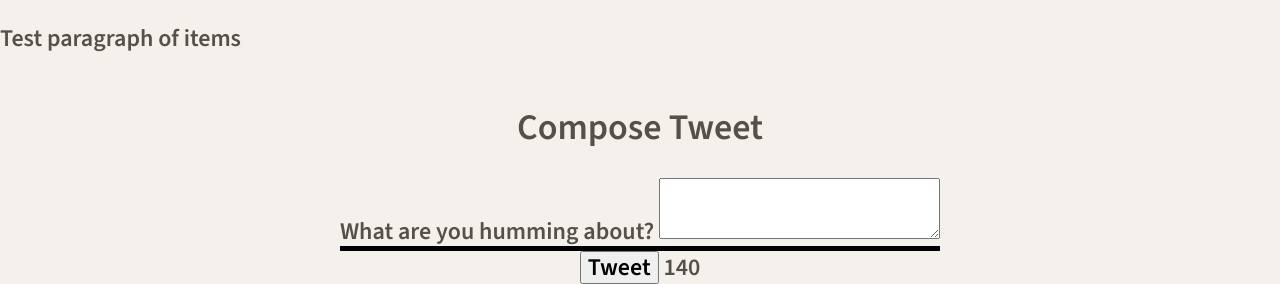
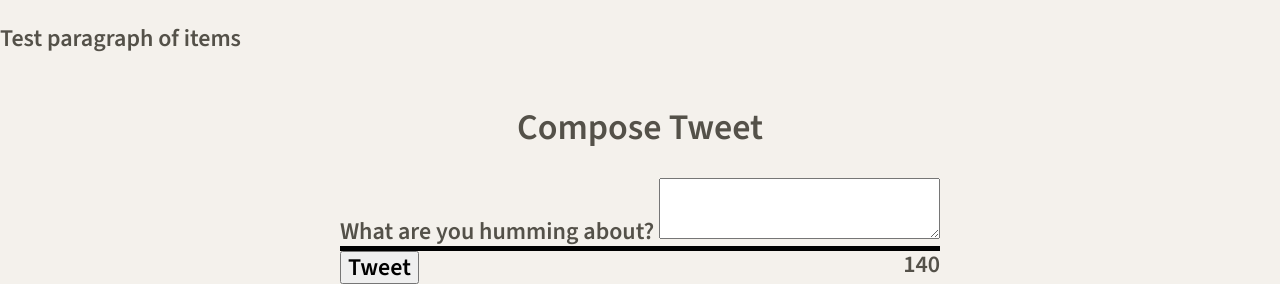
Before and after one commit to liuprestin/tweeeter-clone, a website: page public/index.html in a window 1280 px wide. Shown: the part 701-985 px from the top of the page. Drawn offline with nearby package versions, Linux system fonts and the light colour scheme.

Commit message:
tweak the tweet submission html and styling

```diff
--- a/public/index.html
+++ b/public/index.html
@@ -80,9 +80,9 @@ https://fonts.googleapis.com/css2?family=Material+Symbols+Outlined:opsz,wght,FIL
           >
           <textarea name="text" id="tweet_text"></textarea>
         </div>
-        <div>
-          <button type="submit">Tweet</button>
-          <output name="counter" class="counter" for="tweet-text">140</output>
+        <div id="tweet_submit">
+          <button id="tweet_submit_btn" type="submit">Tweet</button>
+          <output id="tweet_counter" name="counter" class="counter" for="tweet-text">140</output>
         </div>
       </form>
     </section>
--- a/public/styles/tweetForm.css
+++ b/public/styles/tweetForm.css
@@ -22,5 +22,14 @@
 
 #tweet_submit {
   display: flex;
+  width: 100%;
   justify-content: space-between;
 }
+
+#tweet_submit_btn {
+
+}
+
+#tweet_counter {
+
+}
--- a/server/data-files/initial-tweets.json
+++ b/server/data-files/initial-tweets.json
@@ -8,7 +8,7 @@
     "content": {
       "text": "If I have seen further it is by standing on the shoulders of giants"
     },
-    "created_at": 1686329415252
+    "created_at": 1686339742186
   },
   {
     "user": {
@@ -19,6 +19,6 @@
     "content": {
       "text": "Je pense , donc je suis"
     },
-    "created_at": 1686415815252
+    "created_at": 1686426142186
   }
 ]
```
